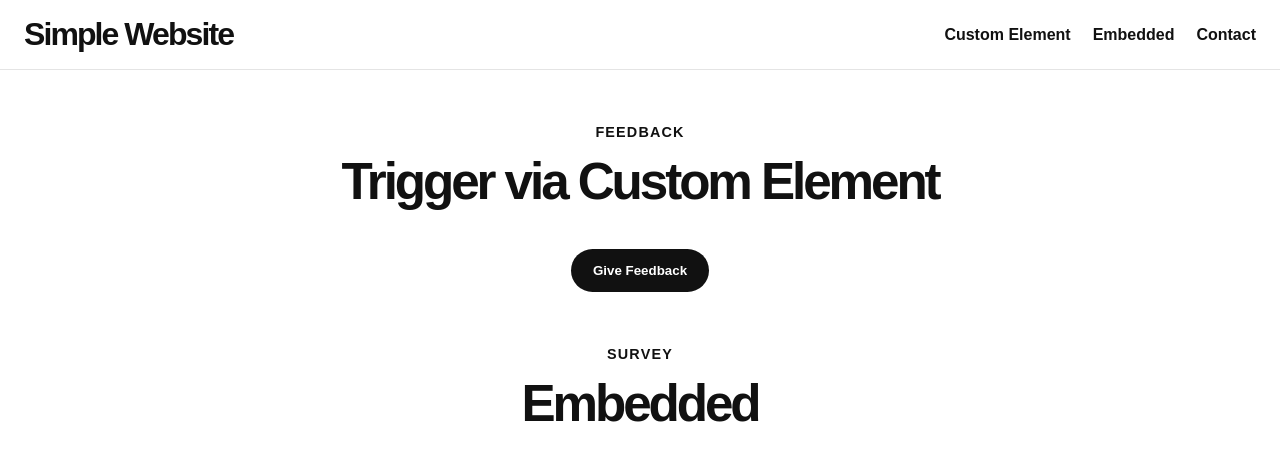
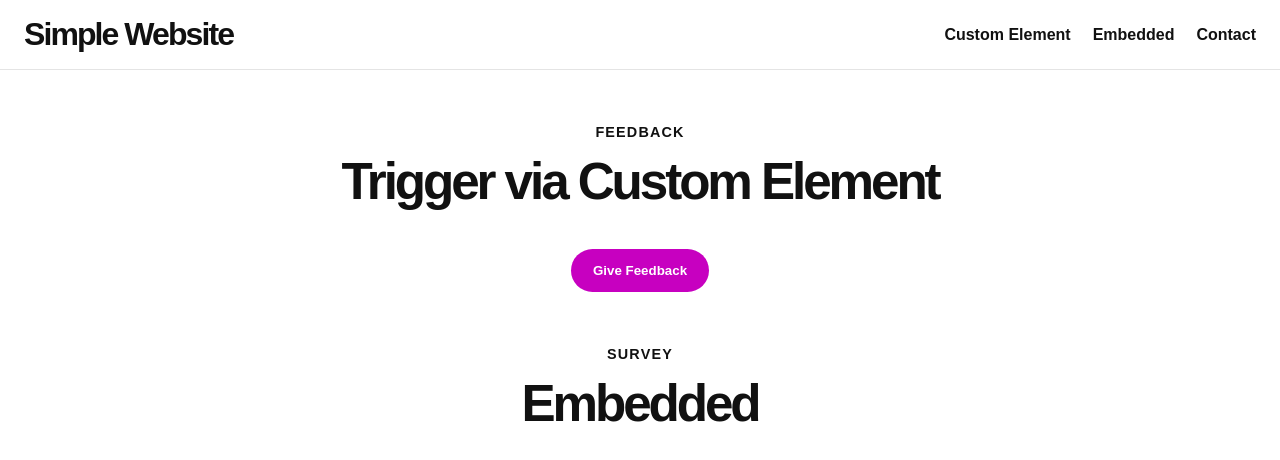
Before and after one commit to annemiekdelft/simple-website, a website: page index.html in a window 1280 px wide. Shown: the top 460 px of the page. Drawn offline with Linux system fonts and the light colour scheme.

Commit message:
Update custom trigger button color

```diff
--- a/styles.css
+++ b/styles.css
@@ -362,7 +362,7 @@ img {
   padding: 14px 22px;
   border: 0;
   border-radius: var(--radius-sm);
-  background: #111;
+  background: #c700c0;
   color: #fff;
   font-weight: 700;
   cursor: pointer;
```
